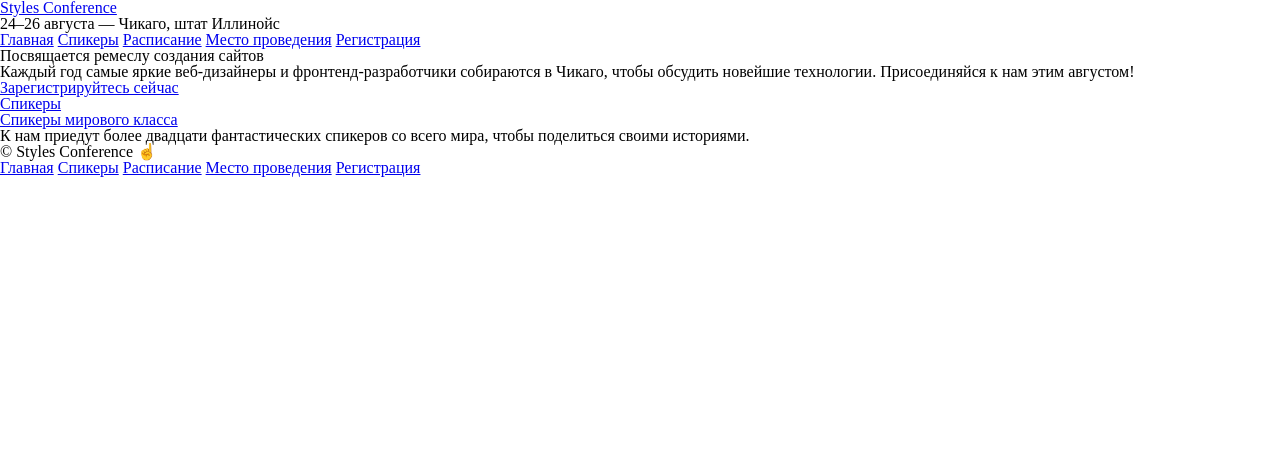
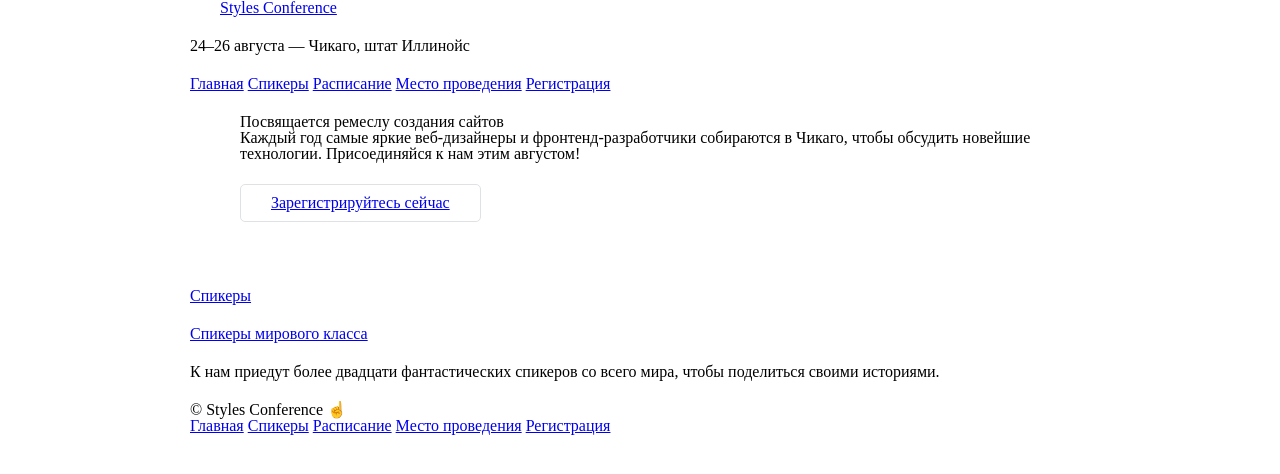
Before and after one commit to DorinGavrilita/HTML-and-CSS, a plain HTML site: page styles-conference/index.html in a window 1280 px wide. Drawn offline with Linux system fonts and the light colour scheme.

Commit message:
box model

```diff
--- a/styles-conference/assets/stylesheets/main.css
+++ b/styles-conference/assets/stylesheets/main.css
@@ -46,3 +46,60 @@ table {
 	border-collapse: collapse;
 	border-spacing: 0;
 }
+/*
+	======================================
+	Сетка
+	======================================
+*/
+
+*,
+*::before,
+*::after {
+	-webkit-box-sizing: border-box;
+	-moz-box-sizing: border-box;
+	box-sizing: border-box;
+}
+
+.container {
+	margin: 0 auto;
+	padding-left: 30px;
+	padding-right: 30px;
+	width: 960px;
+}
+
+/*
+	======================================
+	Типографика
+	======================================
+*/
+
+h1, h3, h4, h5, p {
+	margin-bottom: 22px;
+}
+
+/*
+	======================================
+	Кнопки
+	======================================
+*/
+
+.btn {
+	border-radius: 5px;
+	display: inline-block;
+	margin: 0;
+}
+
+.btn-alt {
+	border: 1px solid #dfe2e5;
+	padding: 10px 30px;
+}
+
+/*
+	======================================
+	Главная страница
+	======================================
+*/
+
+.hero {
+	padding: 22px 80px 66px 80px;
+}
--- a/styles-conference/index.html
+++ b/styles-conference/index.html
@@ -10,10 +10,12 @@
 </head>
 
 <body>
-  <header>
-    <h1>
-      <a href="index.html">Styles Conference</a>
-    </h1>
+  <header class="container">
+    <section class="container">
+      <h1>
+        <a href="index.html">Styles Conference</a>
+      </h1>
+    </section>
     <h3>24&ndash;26 августа &mdash; Чикаго, штат Иллинойс</h3>
     <nav>
       <a href="index.html">Главная</a>
@@ -24,14 +26,14 @@
     </nav>
   </header>
 
-  <section>
+  <section class="hero container">
     <h2>Посвящается ремеслу создания сайтов</h2>
     <p>Каждый год самые яркие веб-дизайнеры и фронтенд-разработчики собираются в Чикаго,
       чтобы обсудить новейшие технологии. Присоединяйся к нам этим августом!</p>
-    <a href="register.html">Зарегистрируйтесь сейчас</a>
+    <a class="btn btn-alt" href="register.html">Зарегистрируйтесь сейчас</a>
   </section>
 
-  <section>
+  <section class="container">
     <section>
       <a href="speakers.html">
         <h5>Спикеры</h5>
@@ -41,7 +43,7 @@
     </section>
   </section>
 
-  <footer>
+  <footer class="container">
     <small>&copy; Styles Conference &#9757;</small>
     <nav>
       <a href="index.html">Главная</a>
```
Also changed, not shown: styles-conference/register.html (+12 -1 lines), styles-conference/schedule.html (+13 -0 lines), styles-conference/speakers.html (+13 -0 lines), styles-conference/venue.html (+16 -1 lines).
